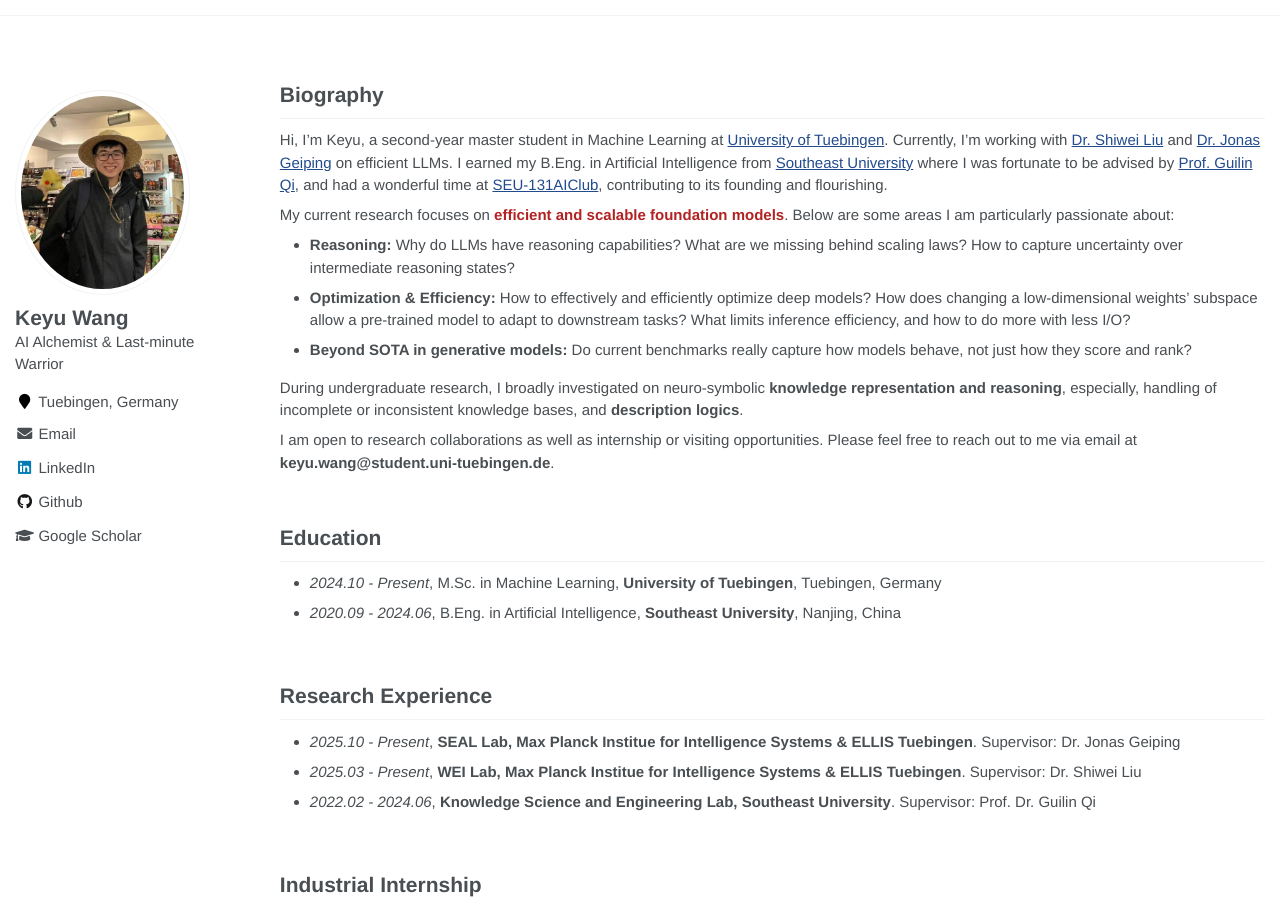
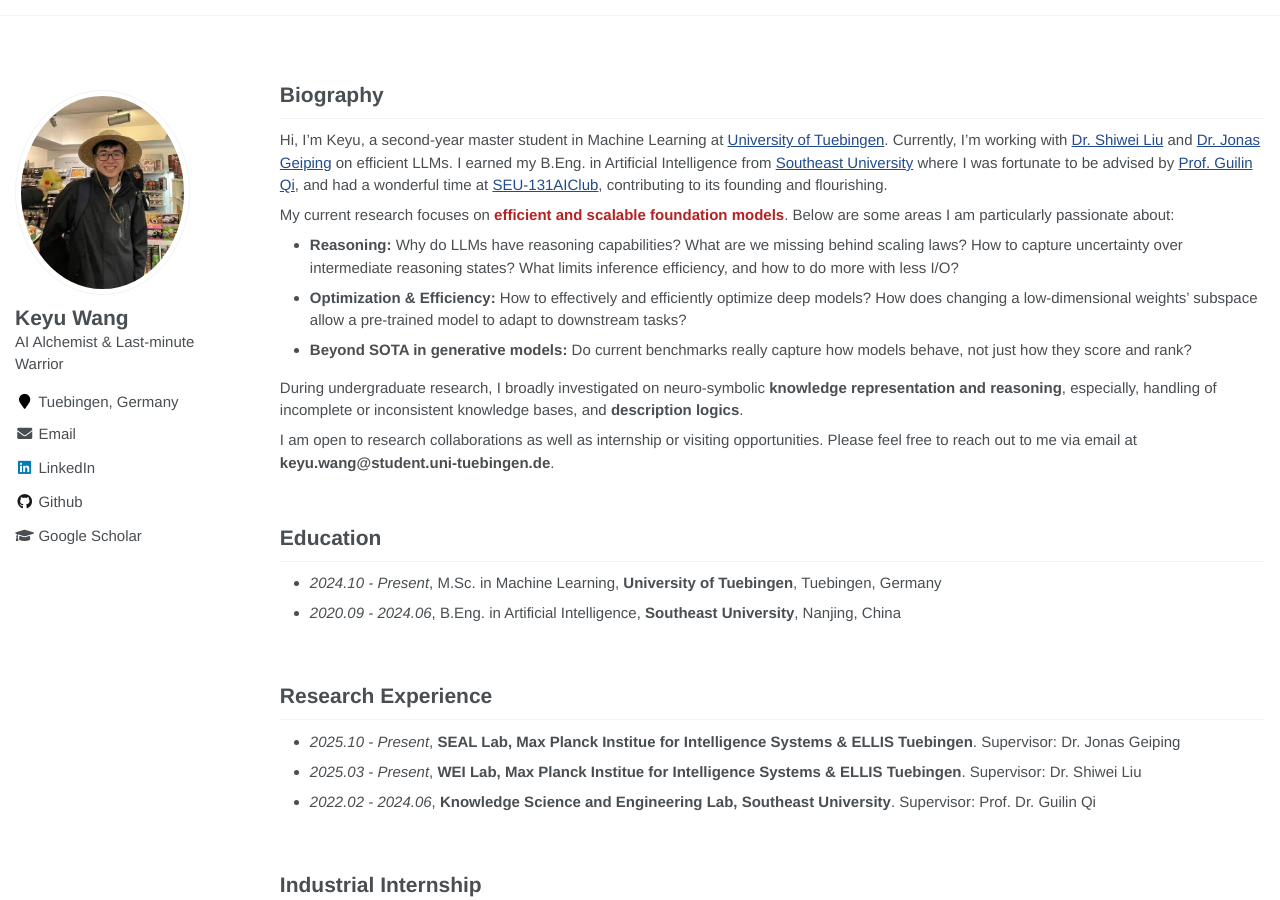
Before and after one commit to keyu-wang-2002/keyu-wang-2002.github.io, a Jekyll site: the page built from _pages/about.md, in a window 1280 px wide and 900 px high. Built offline with Jekyll 4.4.1, drawn with Linux system fonts in a browser that asks for light colours.

```diff
--- a/_pages/about.md
+++ b/_pages/about.md
@@ -18,8 +18,8 @@ redirect_from:
 Hi, I'm Keyu, a second-year master student in Machine Learning at [University of Tuebingen]([[https://uni-tuebingen.de/en/]]). Currently, I’m working with  [Dr. Shiwei Liu](https://shiweiliuiiiiiii.github.io) and [Dr. Jonas Geiping](https://jonasgeiping.github.io/) on efficient LLMs. I earned my B.Eng. in Artificial Intelligence from [Southeast University](https://www.seu.edu.cn/) where I was fortunate to be advised by [Prof. Guilin Qi](https://scholar.google.com/citations?user=1gw3LJQAAAAJ&hl=zh-CN), and had a wonderful time at [SEU-131AIClub](https://github.com/131AIClub), contributing to its founding and flourishing.
 
 My current research focuses on <font color='FireBrick'><strong> efficient and scalable foundation models</strong></font>. Below are some areas I am particularly passionate about:
-- <strong>Reasoning: </strong> Why do LLMs have reasoning capabilities? What are we missing behind scaling laws?  How to capture uncertainty over intermediate reasoning states?
-- <strong>Optimization & Efficiency: </strong> How to effectively and efficiently optimize deep models? How does changing a low-dimensional weights' subspace allow a pre-trained model to adapt to downstream tasks? What limits inference efficiency, and how to do more with less I/O?
+- <strong>Reasoning: </strong> Why do LLMs have reasoning capabilities? What are we missing behind scaling laws?  How to capture uncertainty over intermediate reasoning states? What limits inference efficiency, and how to do more with less I/O?
+- <strong>Optimization & Efficiency: </strong> How to effectively and efficiently optimize deep models? How does changing a low-dimensional weights' subspace allow a pre-trained model to adapt to downstream tasks?
 - <strong>Beyond SOTA in generative models: </strong> Do current benchmarks really capture how models behave, not just how they score and rank?
 
 During undergraduate research, I broadly investigated on  neuro-symbolic <strong>knowledge representation and reasoning</strong>, especially, handling of incomplete or inconsistent knowledge bases, and <strong>description logics</strong>. <!--Recently, I’ve begun to examine the systematic limitations of existing end-to-end VLA approaches and to revisit the problem from the perspective of knowledge representation and reasoning—namely, how to enable machines to understand concepts of the physical world so that natural language can be mapped to high-dimensional continuous control via key bridges such as task logic, physical constraints, and spatial geometry. -->
```
